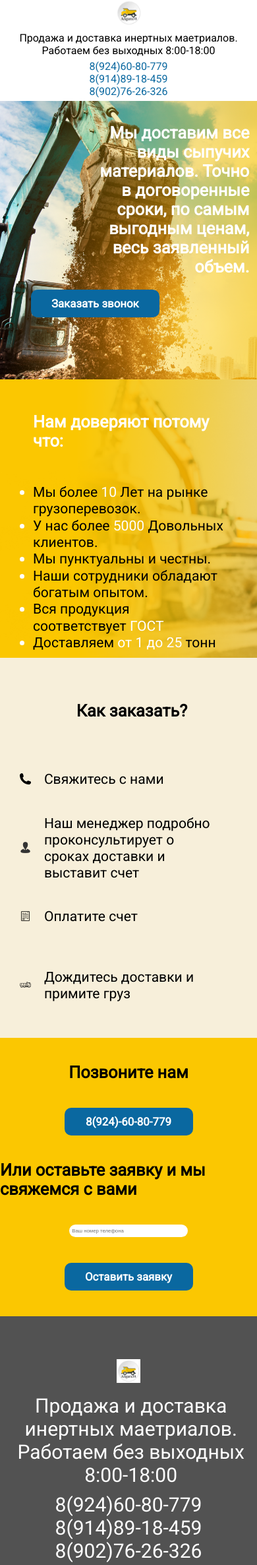
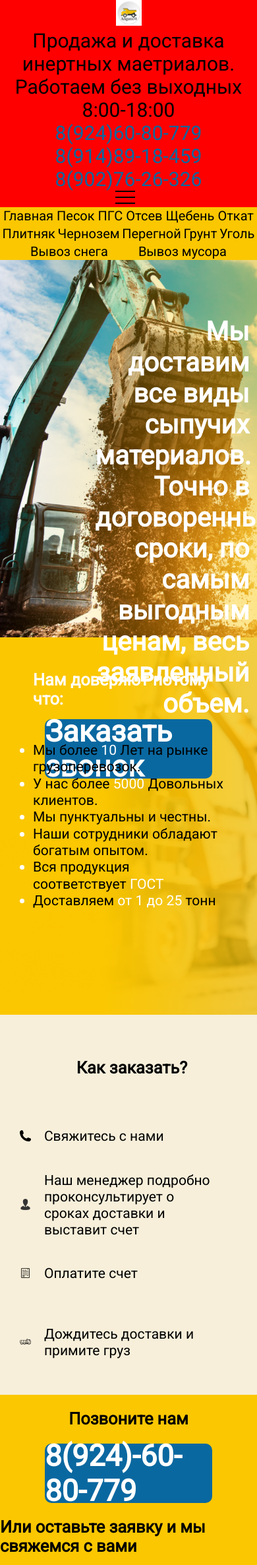
Before and after one commit to pfiryulin/angara38, a PHP site: page / in a window 390 px wide; the page is wider, and only the part inside the window is pictured. Shown: the top 2372 px of that part at 66% size. Run offline with PHP 8.4, Linux system fonts and the light colour scheme.

Commit message:
some trying

```diff
--- /dev/null
+++ b/css/maxWidth414.css
@@ -0,0 +1,5 @@
+@media (max-width: 414px) {
+    .header__info{
+        background: red;
+    }
+}
--- a/css/maxWidth920.css
+++ b/css/maxWidth992.css
@@ -1,18 +1,64 @@
-@media (max-width: 992px) {
-
+@media (max-width: 992px){
+    body{
+        font-size: 20px;
+    }
+    h1{
+        font-size: 30px;
+    }
   .header__info  {
       flex-direction: column;
       height: auto;
       padding-bottom: 5px;
   }
 
+    .header__menu{
+        display: flex;
+    }
+
     .header__info-info, .header__info-contacts{
         width: 100%;
-        margin-top: 5px;
+        font-size: 30px;
     }
+    .burger{
+        position: relative;
+        width: 30px;
+        height: 20px;
+        display: flex;
+        margin-right: 10px;
+        /*background: var(--color-section);*/
+        align-items: center;
+        justify-content: center;
+    }
+    .burger span{
+        /*position: absolute;*/
+        /*top:14px;*/
+        left: 0;
+        background: #000;
+        width: 100%;
+        transition: 300ms;
+        height: 2px;
+    }
+
+    .burger:before, .burger:after{
+        content: '';
+        position: absolute;
+        width: 100%;
+        height: 2px;
+        left: 0;
+        background: #000;
+        transition: 300ms;
+    }
+    .burger:before{
+        top:0;
+    }
+
+    .burger:after{
+        bottom: 0;
+    }
+
     .main__baner{
         width: 100%;
-        height: 50vh;
+        height: 572px;
         display: flex;
         flex-direction: column;
     }
@@ -23,13 +69,14 @@
 
     .baner .main__baner-info{
         color: #fff;
-        font-size: 3vh;
-        margin-top: 4vh;
+        font-size: 40px;
+        margin-top: 85px;
     }
     .button{
-        width: 50vw;
-        height: 5vh;
-        font-size: 2vh;
+        width: 65vw;
+        height: 90px;
+        font-size: 45px;
+        margin: 0 auto;
     }
 
     .trust-resons{
--- a/css/style.css
+++ b/css/style.css
@@ -78,6 +78,7 @@ h1{
     display: flex;
     justify-content: space-evenly;
     align-items: center;
+    flex-wrap: wrap;
 }
 
 .header__menu>ul>li{
@@ -87,6 +88,10 @@ h1{
 
 .header__menu a{
     color: black;
+}
+
+.burger{
+    display: none;
 }
 
 /*Header end*/
--- a/index.html
+++ b/index.html
@@ -6,7 +6,8 @@
           content="width=device-width, user-scalable=no, initial-scale=1.0, maximum-scale=1.0, minimum-scale=1.0">
     <meta http-equiv="X-UA-Compatible" content="ie=edge">
     <link rel="stylesheet" href="css/style.css">
-    <link rel="stylesheet" href="css/maxWidth920.css">
+    <link rel="stylesheet" href="css/maxWidth992.css">
+    <link rel="stylesheet" href="css/maxWidth414.css">
     <link href="https://fonts.googleapis.com/css2?family=Roboto&family=Source+Sans+Pro:wght@400;600;700&display=swap" rel="stylesheet">
     <title>Document</title>
 </head>
@@ -25,7 +26,11 @@
                 <a href="">8(914)89-18-459</a><br>
                 <a href="">8(902)76-26-326</a>
             </div>
+            <div class="burger">
+                <span>  </span>
+            </div>
         </div>
+
         <div class="header__menu" id="navigation">
             <ul>
                 <li><a href="">Главная</a></li>
--- a/script/script.js
+++ b/script/script.js
@@ -32,12 +32,12 @@ function fixmenu() {
     }
 }
 
-// window.addEventListener('scroll', fixmenu);
+window.addEventListener('scroll', fixmenu);
 
 // alert(document.documentElement.clientWidth);
-if (document.documentElement.clientWidth <= 920){
-    menu.style.display = "none";
-    }
-    else{
-        window.addEventListener('scroll', fixmenu);
-    }
+// if (document.documentElement.clientWidth <= 920){
+//     menu.style.display = "none";
+//     }
+//     else{
+//         window.addEventListener('scroll', fixmenu);
+//     }
```
